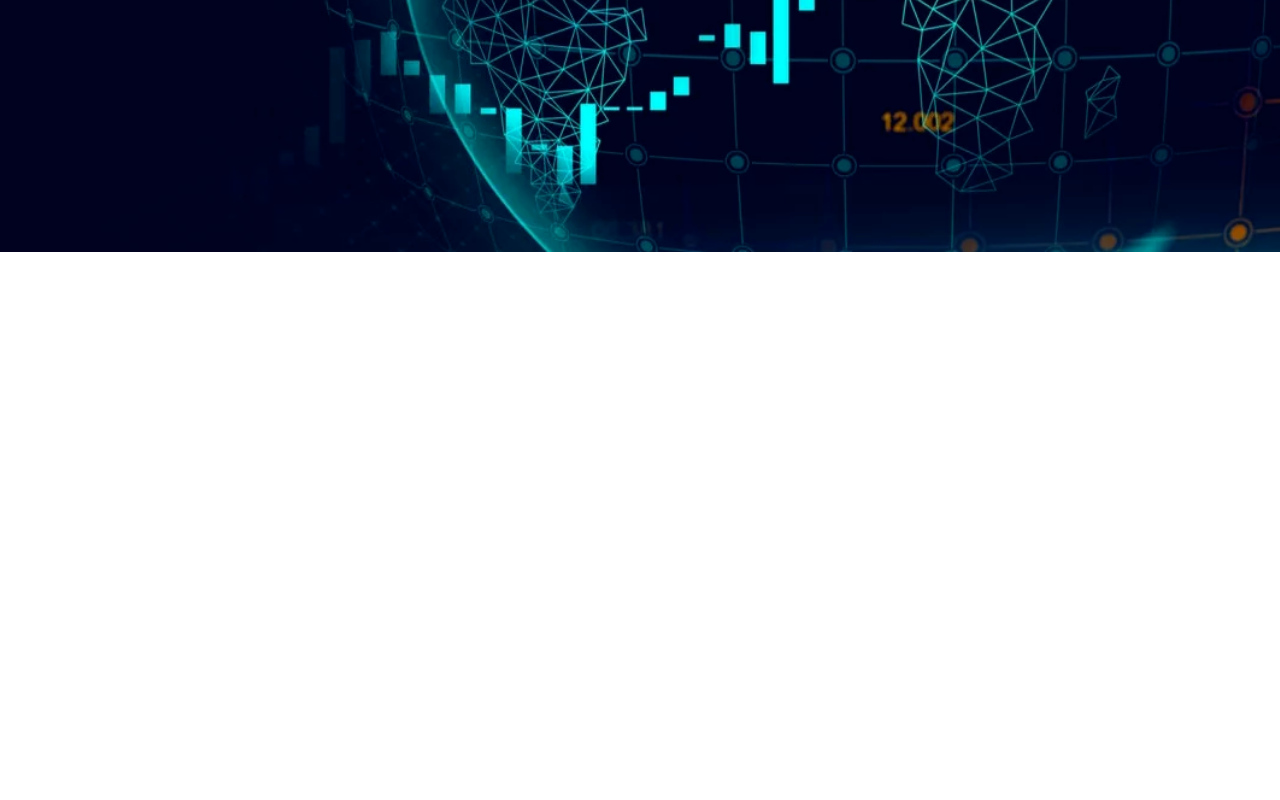
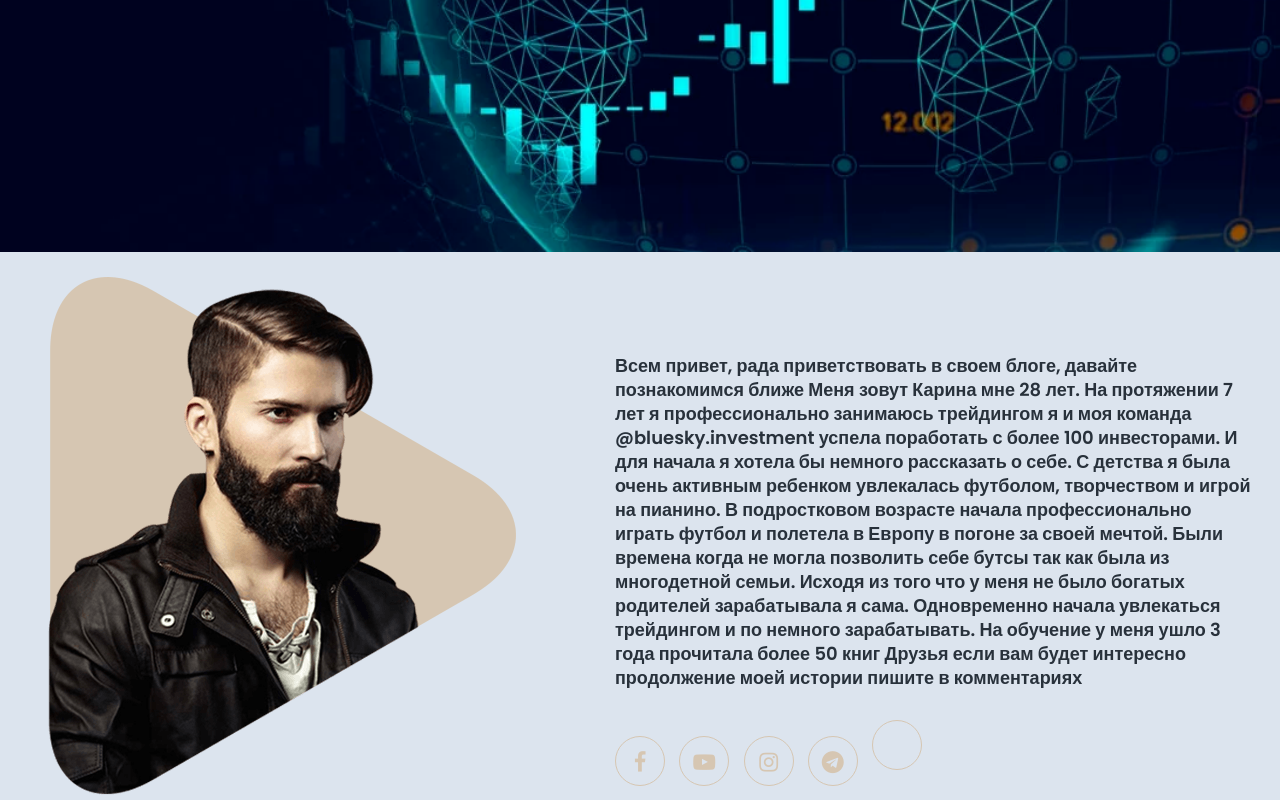
Before and after one commit to Dostonbek-dev/blue-sky-investmen, a plain HTML site: page index.html in a window 1280 px wide. Shown: the part 548-1348 px from the top of the page. Before the commit the page ends 800 px from the top, so only its background shows below. Drawn offline with Linux system fonts and the light colour scheme.

Commit message:
link added

```diff
--- a/index.html
+++ b/index.html
@@ -4,6 +4,9 @@
     <meta charset="UTF-8">
     <title>Blue Sky Investment</title>
     <link rel="stylesheet" href="main.css">
+<!--    <link rel="stylesheet" href="https://maxcdn.bootstrapcdn.com/bootstrap/3.3.7/css/bootstrap.min.css">-->
+
+    <link rel="stylesheet" href="https://cdnjs.cloudflare.com/ajax/libs/font-awesome/4.7.0/css/font-awesome.min.css">
 </head>
 <body>
 <div class="container">
@@ -55,6 +58,41 @@
         </ul>
     </div>
 </div>
+<section id="about">
+            <div class="col-md-5" style="margin-left: 25px">
+                <div class="about-img" style="margin-top: 25px;margin-left: 25px">
+                    <img class="shape" src="./img/about-us/about_tringle.png" alt="">
+                    <img class="man" src="./img/about-us/about_man.png" alt="">
+                </div>
+            </div>
+            <div class="col-md-7 about-right">
+                <p class="p-first text-white">
+                    Всем привет, рада приветствовать в своем блоге, давайте познакомимся ближе
+                    Меня зовут Карина мне 28 лет. На протяжении 7 лет я профессионально занимаюсь трейдингом я и моя команда @bluesky.investment успела поработать с более 100 инвесторами.
+                    И для начала я хотела бы немного рассказать о себе. С детства я была очень активным ребенком увлекалась футболом, творчеством и игрой на пианино. В подростковом возрасте начала профессионально играть футбол и полетела в Европу в погоне за своей мечтой. Были времена когда не могла позволить себе бутсы так как была из многодетной семьи. Исходя из того что у меня не было богатых родителей зарабатывала я сама.
+                    Одновременно начала увлекаться трейдингом и по немного зарабатывать. На обучение у меня ушло 3 года прочитала более 50 книг
+
+                    Друзья если вам будет интересно продолжение моей истории пишите в комментариях
+                </p>
+                <ul class="about-link">
+                    <li><a href=""><i class="fa fa-facebook"></i></a></li>
+
+                    <li><a href=""><i class="fa fa-youtube-play"></i></a></li>
+
+
+                    <li><a href=""><i class="fa fa-instagram"></i></a></li>
+
+
+                    <li><a href=""><i class="fa fa-telegram"></i></a></li>
+
+
+                    <li><a href=""><i class="fa fa-linked-in"></i></a></li>
+
+                </ul>
+
+
+            </div>
+</section>
 </body>
 <script src="js/app.js"></script>
 </html>
--- a/main.css
+++ b/main.css
@@ -303,3 +303,135 @@ ul {
 .container.active .main:hover {
     transform: perspective(1300px) rotateY(20deg) translateZ(340px) scale(0.5);
 }
+
+
+/*About us section style*/
+#about{
+    display: flex;
+    justify-content: space-between;
+    background-color: #dce4ee;
+}
+
+#about .triangle-right{
+    margin-top: 95px;
+    width: 0;
+    height: 0;
+    border-top: 259px solid transparent;
+    border-left: 470px solid #d6c6b2;
+    border-bottom: 259px solid transparent;
+
+
+}
+
+#about .triangle-right img{
+    position: absolute;
+    left: -1px;
+    top: 81px;
+    width: 74%;
+
+}
+
+.fa-play{
+    font-size: 100px;
+
+}
+
+
+#about .p-first{
+    margin-bottom: 30px;
+}
+
+
+#about h2{
+    margin-bottom: 47px;
+    margin-top: 12px;
+
+}
+
+
+#about .social-link-text{
+    margin-top: 50px;
+    margin-bottom: 25px;
+
+}
+
+#about .about-link{
+    padding-left: 0px;
+}
+
+#about .about-link li{
+    display: inline-block;
+}
+
+#about .about-link li a i{
+    width: 50px;
+    height: 50px;
+    border-radius: 50%;
+    line-height: 50px;
+    text-align: center;
+    border: 1px solid #d6c6b2;
+    margin-right: 10px;
+    font-size: 22px;
+    color: #d6c6b2;
+    transition: all .3s;
+
+}
+
+
+#about .about-link li a i:hover{
+    color: #222222;
+    background: #d6c6b2;
+    border-color: #d6c6b2;
+
+}
+
+
+#about .about-img{
+    position: relative;
+
+}
+
+#about .about-img{
+    position: relative;
+
+}
+
+#about .about-img .man{
+    position: absolute;
+    bottom: 161px;
+    top: 12px;
+    left: -2px;
+
+}
+
+.color-3{
+    color: #d6c6b2;
+}
+
+
+.text-white{
+    color: white;
+}
+
+
+p{
+    margin-bottom: 0;
+    font-size: 16px;
+    line-height: 24px;
+    color: #d6c6b2;
+}
+
+.btn-danger{
+    border-radius: 0;
+    padding: 10px 20px;
+}
+.about-right{
+    width: 50%;
+    margin-top: 8%;
+    margin-right:25px;
+}
+.about-right p{
+    color: #28313b;
+    font-weight: 600;
+    font-size: 18px;
+}
```
Also changed, not shown: img/about-us/about_man.png (added), img/about-us/about_tringle.png (added).
